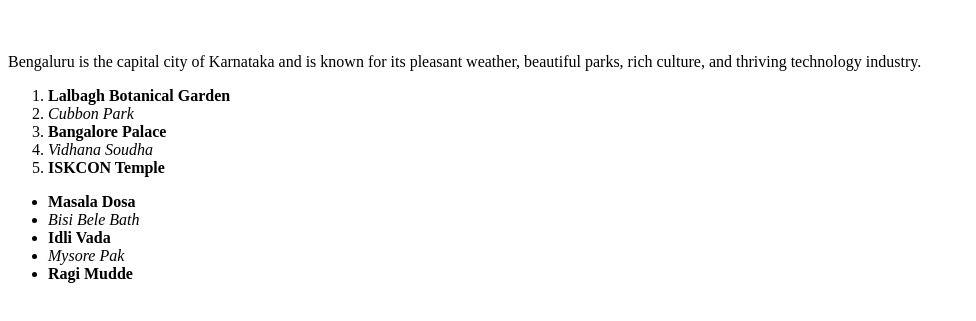
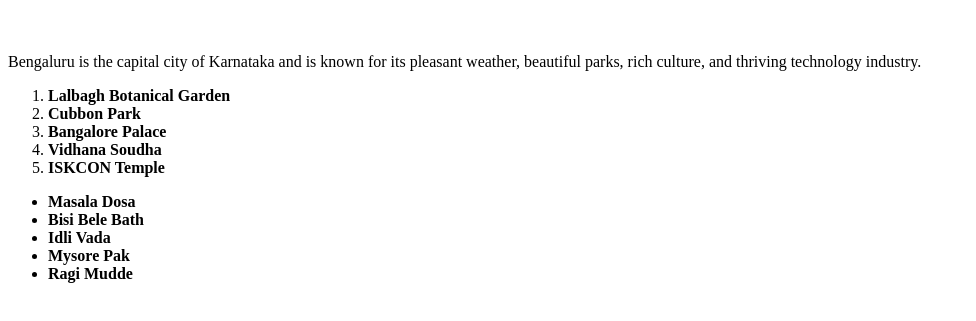
Before and after one commit to acciojob/favorite-holiday-ANKITpandey75, a website: page main.html in a window 1280 px wide. Shown: the part 61-382 px from the top of the page, without its empty margins (0-976 px from the left). Drawn offline with Linux system fonts and the light colour scheme.

Commit message:
created a submission

```diff
--- a/main.html
+++ b/main.html
@@ -16,17 +16,17 @@
 
     <ol>
         <li><strong>Lalbagh Botanical Garden</strong></li>
-        <li><em>Cubbon Park</em></li>
+        <li><strong>Cubbon Park</strong></li>
         <li><strong>Bangalore Palace</strong></li>
-        <li><em>Vidhana Soudha</em></li>
+        <li><strong>Vidhana Soudha</strong></li>
         <li><strong>ISKCON Temple</strong></li>
     </ol>
 
     <ul>
         <li><strong>Masala Dosa</strong></li>
-        <li><em>Bisi Bele Bath</em></li>
+        <li><strong>Bisi Bele Bath</strong></li>
         <li><strong>Idli Vada</strong></li>
-        <li><em>Mysore Pak</em></li>
+        <li><strong>Mysore Pak</strong></li>
         <li><strong>Ragi Mudde</strong></li>
     </ul>
 
```
